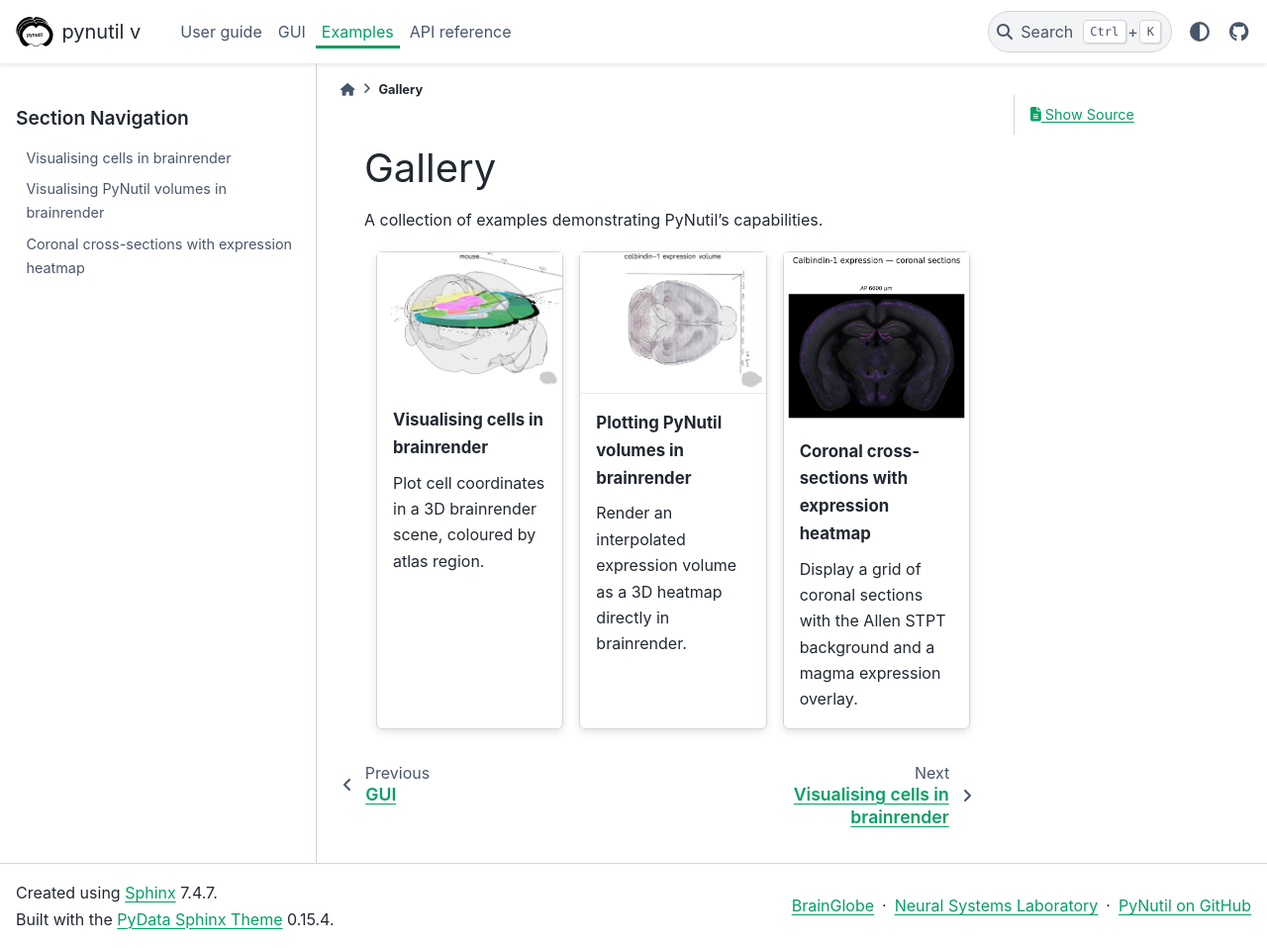
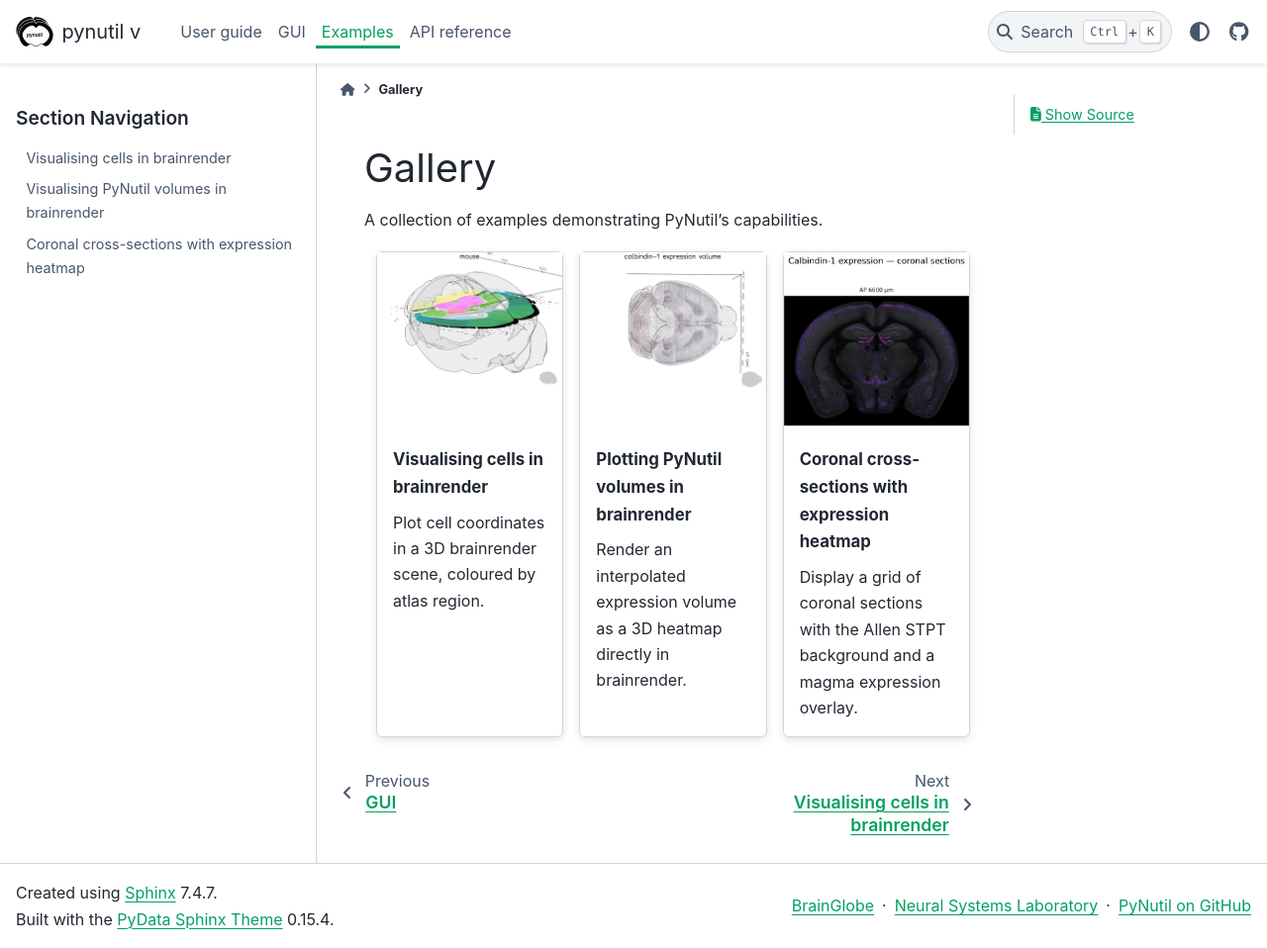
Before and after one commit to brainglobe/pynutil-documentation, a Sphinx documentation site: the page built from source/demos.md, in a window 1280 px wide and 958 px high. Shown: the whole window at 99% size. Built offline with Sphinx 7.4.7 and the PyData theme 0.15.4, drawn with Linux system fonts in a browser that asks for light colours.

Commit message:
fix gallery thumbnail

```diff
--- a/source/_static/css/custom.css
+++ b/source/_static/css/custom.css
@@ -110,3 +110,17 @@ body[data-hide-sidebar="true"] .bd-main {
     justify-content: flex-start;
   }
 }
+
+/* Gallery: uniform image height, full image visible */
+.sd-card-img-top {
+  height: 180px;
+  object-fit: contain;
+  object-position: top;
+  background: white;
+}
+
+/* Calb1 card: crop to brain section, skipping the title whitespace */
+img.sd-card-img-top[src*="calb1_cross_section"] {
+  object-fit: cover;
+  object-position: bottom;
+}
```
Also changed, not shown: assets/gallery/calbindin-1-3d.png.
